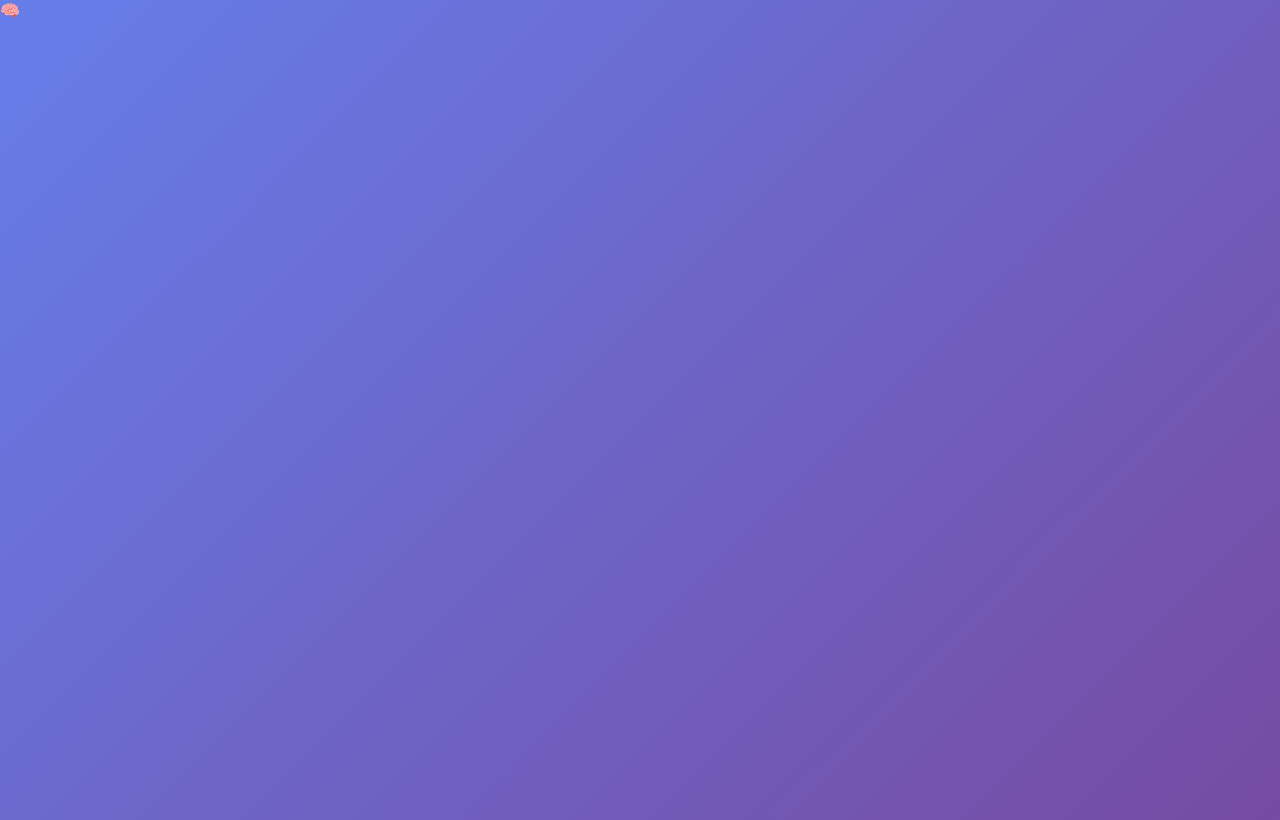
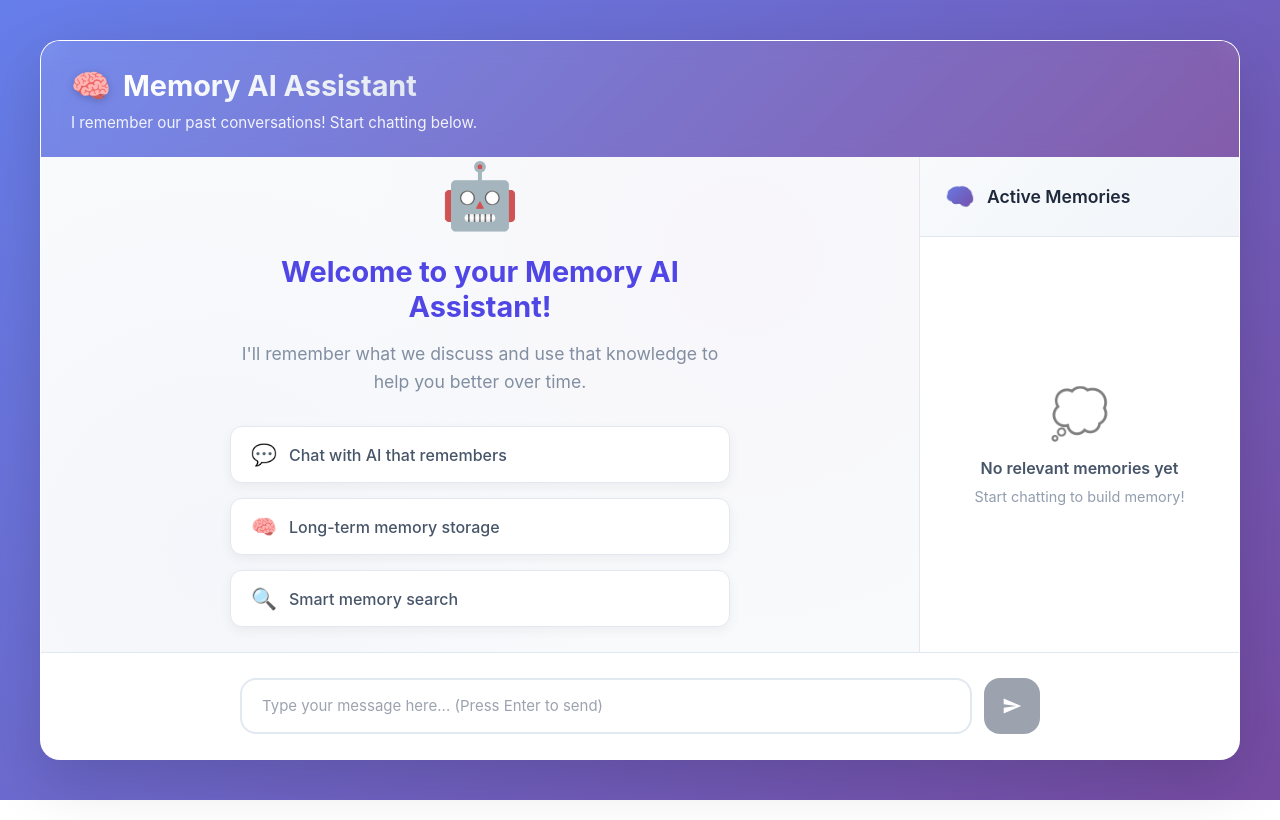
Before and after one commit to yocho1/memory-ai-assistant, a React (Vite) app in the folder frontend/: page / in a window 1280 px wide. Built offline with nearby package versions, Linux system fonts and the light colour scheme.

Commit message:
update chat

```diff
--- a/frontend/index.html
+++ b/frontend/index.html
@@ -4,7 +4,7 @@
     <meta charset="UTF-8" />
     <meta name="viewport" content="width=device-width, initial-scale=1.0" />
     <title>Memory AI Assistant</title>
-    <span className="logo-icon">🧠</span>
+    <link rel="icon" type="image/svg+xml" href="/brain-icon.png" />
   </head>
   <body>
     <div id="root"></div>
--- a/frontend/src/components/Chat.jsx
+++ b/frontend/src/components/Chat.jsx
@@ -3,6 +3,9 @@ import axios from 'axios'
 import Message from './Message'
 import MemoryPanel from './MemoryPanel'
 import './Chat.css'
+
+  // FIX: Correct API URL
+  const API_BASE_URL = 'https://memory-ai-assistant-wpwf.vercel.app'
 
 const Chat = () => {
   const [messages, setMessages] = useState([])
@@ -12,9 +15,6 @@ const Chat = () => {
   const [memories, setMemories] = useState([])
   const [loading, setLoading] = useState(false)
   const messagesEndRef = useRef(null)
-
-  // FIX: Correct API URL
-  const API_BASE_URL = 'https://memory-ai-assistant-wpwf.vercel.app'
 
   const scrollToBottom = () => {
     messagesEndRef.current?.scrollIntoView({ behavior: "smooth" })
@@ -38,8 +38,7 @@ const Chat = () => {
     setLoading(true)
 
     try {
-      // FIX: Use correct URL with https://
-      const response = await axios.post(`${API_BASE_URL}/chat`, {
+     const response = await axios.post(`${API_BASE_URL}/chat`, {
         message: inputMessage,
         user_id: userId,
         conversation_id: conversationId
@@ -72,7 +71,97 @@ const Chat = () => {
     }
   }
 
-  // ... rest of your component remains the same
+  const handleKeyPress = (e) => {
+    if (e.key === 'Enter' && !e.shiftKey) {
+      e.preventDefault()
+      sendMessage()
+    }
+  }
+
+  return (
+    <div className="chat-container">
+      <div className="chat-header">
+        <div className="header-content">
+          <div className="logo">
+            <span className="logo-icon">🧠</span>
+            <h1>Memory AI Assistant</h1>
+          </div>
+          <p>I remember our past conversations! Start chatting below.</p>
+        </div>
+      </div>
+
+      <div className="chat-main">
+        <div className="messages-container">
+          {messages.length === 0 ? (
+            <div className="welcome-message">
+              <div className="welcome-icon">🤖</div>
+              <h2>Welcome to your Memory AI Assistant!</h2>
+              <p>I'll remember what we discuss and use that knowledge to help you better over time.</p>
+              <div className="feature-list">
+                <div className="feature">
+                  <span>💬</span>
+                  <span>Chat with AI that remembers</span>
+                </div>
+                <div className="feature">
+                  <span>🧠</span>
+                  <span>Long-term memory storage</span>
+                </div>
+                <div className="feature">
+                  <span>🔍</span>
+                  <span>Smart memory search</span>
+                </div>
+              </div>
+            </div>
+          ) : (
+            messages.map((message, index) => (
+              <Message key={index} message={message} />
+            ))
+          )}
+          {loading && (
+            <div className="message assistant loading">
+              <div className="message-avatar">🤖</div>
+              <div className="message-content">
+                <div className="loading-dots">
+                  <span></span>
+                  <span></span>
+                  <span></span>
+                </div>
+              </div>
+            </div>
+          )}
+          <div ref={messagesEndRef} />
+        </div>
+
+        <MemoryPanel memories={memories} />
+      </div>
+
+      <div className="input-container">
+        <div className="input-wrapper">
+          <textarea
+            value={inputMessage}
+            onChange={(e) => setInputMessage(e.target.value)}
+            onKeyPress={handleKeyPress}
+            placeholder="Type your message here... (Press Enter to send)"
+            rows="1"
+            disabled={loading}
+          />
+          <button
+            onClick={sendMessage}
+            disabled={loading || !inputMessage.trim()}
+            className="send-button"
+          >
+            {loading ? (
+              <div className="button-loading"></div>
+            ) : (
+              <svg width="20" height="20" viewBox="0 0 24 24" fill="none">
+                <path d="M2 21L23 12L2 3V10L17 12L2 14V21Z" fill="currentColor"/>
+              </svg>
+            )}
+          </button>
+        </div>
+      </div>
+    </div>
+  )
 }
 
 export default Chat
```
